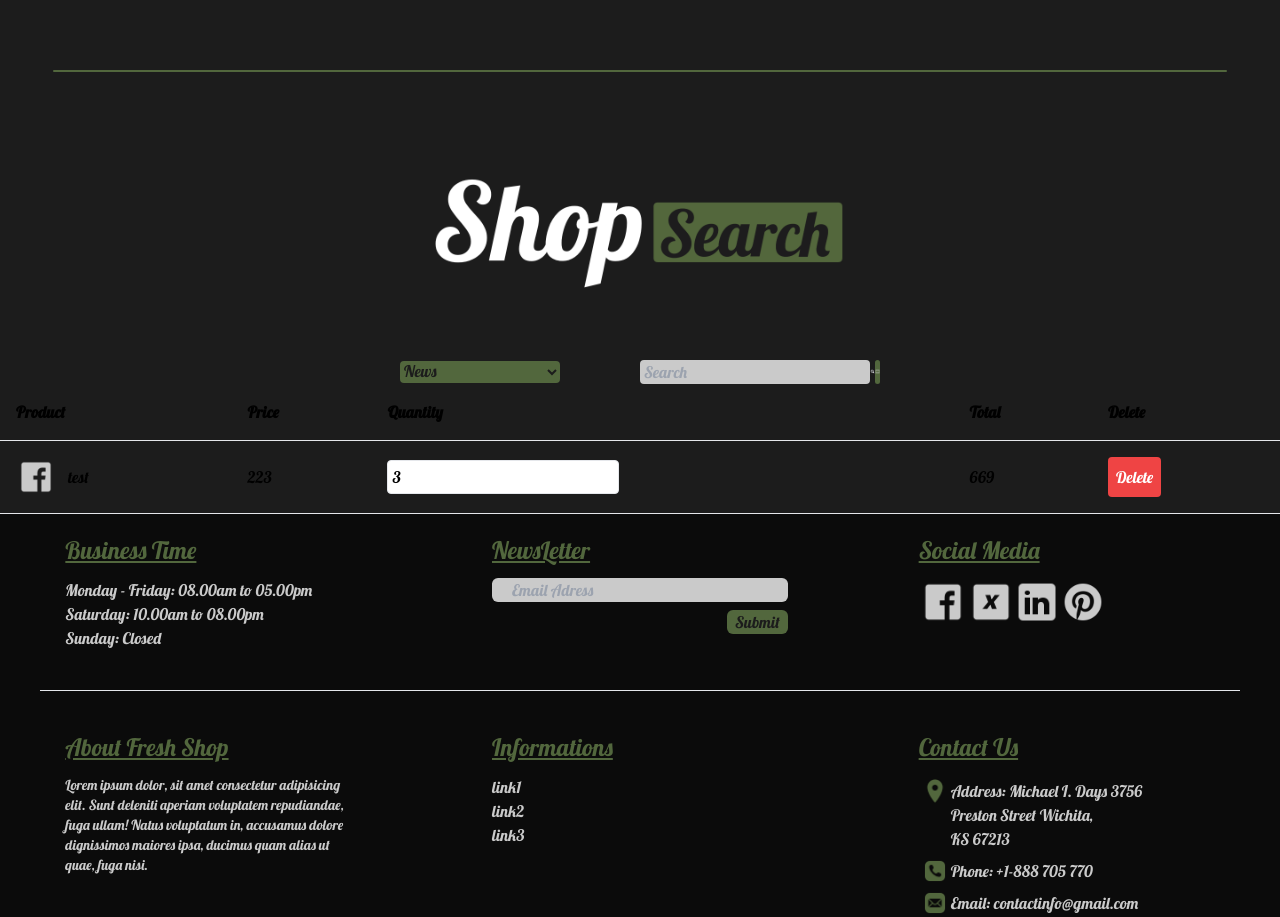
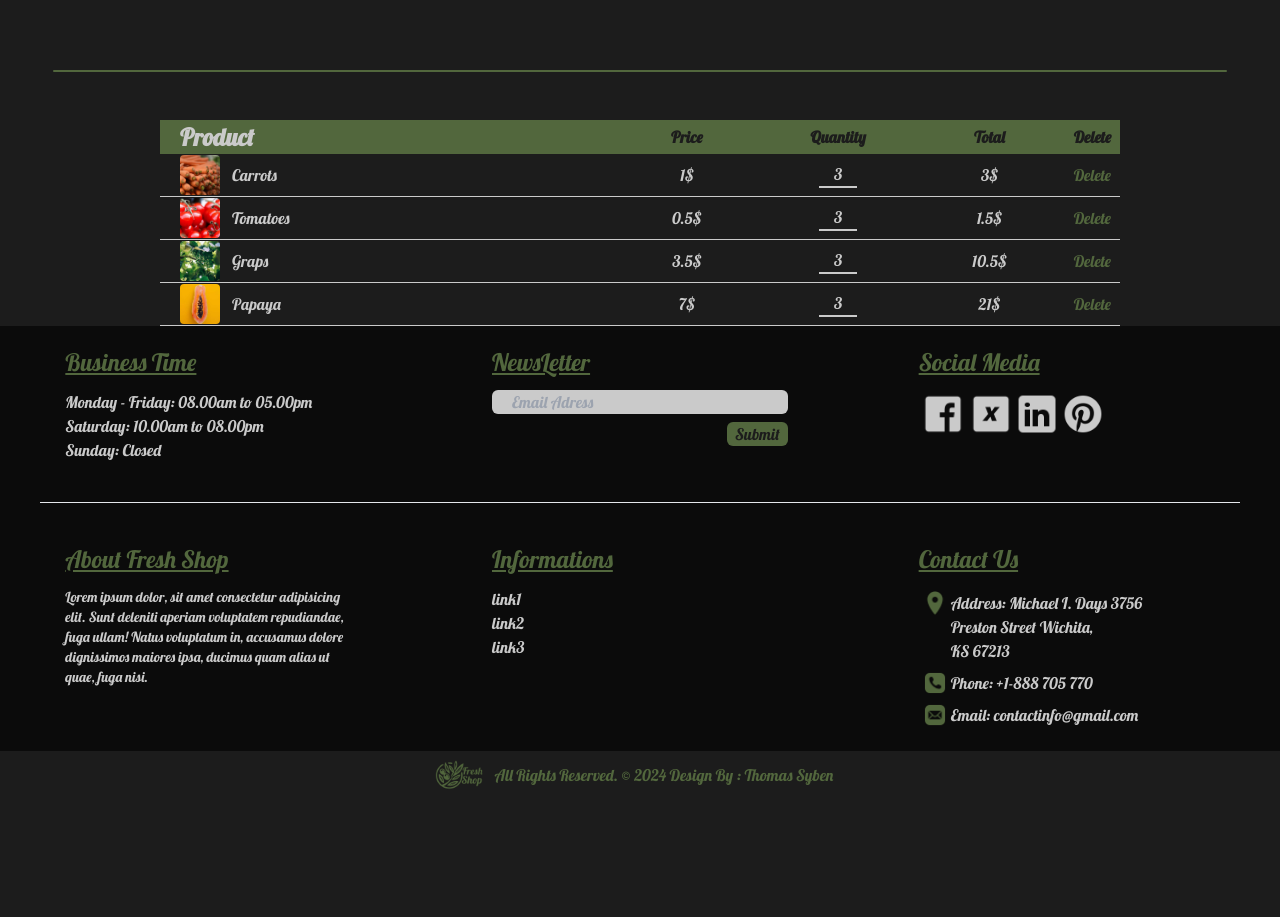
Before and after one commit to Harbingar/eShop, a React (Vite) app in the folder eShop/: page / in a window 1280 px wide. Shown: the part 2720-3637 px from the top of the page. After the commit the page ends 3519 px from the top, so only its background shows below. Built offline with nearby package versions, Linux system fonts and the light colour scheme.

Commit message:
add myCart table component

```diff
--- a/eShop/src/App.tsx
+++ b/eShop/src/App.tsx
@@ -22,7 +22,7 @@ function App() {
     <Hr/>
     <BlogSection/>
     <Hr/>
-    <ShopSearch/>
+    {/*<ShopSearch/> */}
     <ProductCart/>
     <Footer/>
     </>
--- a/eShop/src/component/productCart.tsx
+++ b/eShop/src/component/productCart.tsx
@@ -1,11 +1,15 @@
 import React, { useState } from 'react';
-import {Product} from '../interface/ProductInterface';
+import { Product } from '../interface/productInterface';
 
 const initialProducts: Product[] = [
-    { id: 1, title: 'test', imageUrl: './fb.png', price: 223, quantity: 3, },
+  { id: 1, title: 'Carrots', imageUrl: './img-pro-01.jpg', price: 1, quantity: 3 },
+  { id: 2, title: 'Tomatoes', imageUrl: './img-pro-02.jpg', price: 0.50, quantity: 3 },
+  { id: 3, title: 'Graps', imageUrl: './img-pro-03.jpg', price: 3.50, quantity: 3 },
+  { id: 4, title: 'Papaya', imageUrl: './img-pro-04.jpg', price: 7, quantity: 3 },
+
 ];
 
-const productCart: React.FC = () => {
+const ProductCart: React.FC = () => {
   const [products, setProducts] = useState<Product[]>(initialProducts);
 
   const handleQuantityChange = (id: number, quantity: number) => {
@@ -20,38 +24,40 @@ const productCart: React.FC = () => {
   };
 
   return (
-      <div className="overflow-x-auto">
-        <table className="min-w-full">
-          <thead className="border-b">
-            <tr>
-              <th className="text-left p-4">Product</th>
-              <th className="text-left p-4">Price</th>
-              <th className="text-left p-4">Quantity</th>
-              <th className="text-left p-4">Total</th>
-              <th className="text-left p-4">Delete</th>
+    <div className="flex justify-center">
+      <table className="w-3/4">
+        <thead className="bg-bestGreen rounded-lg">
+          <tr className="text-bestWhite">
+            <th className="w-1/2 text-2xl text-left pl-5">Product</th>
+            <th className="w-1/6 text-bestBlack">Price</th>
+            <th className="w-1/6 text-bestBlack">Quantity</th>
+            <th className="w-1/6 text-bestBlack">Total</th>
+            <th className="w-1/6 text-bestBlack">Delete</th>
           </tr>
         </thead>
-          <tbody>
+        <tbody className="text-bestWhite">
             {products.map(product => (
-              <tr key={product.id} className="border-b">
-                <td className="p-4 flex items-center">
-                  <img src={product.imageUrl} alt={product.title} className="h-10 w-10 mr-3" />
+            <tr key={product.id} className="mb-2 border-b border-bestWhite" style={{borderBottomWidth: '1px'}}>
+                <td className="w-1/2 px-5 flex items-center">
+                <img src={product.imageUrl} alt={product.title} className="h-10 w-10 mr-3 rounded" />
                 {product.title}
                 </td>
-                <td className="p-4">{product.price}</td>
-                <td className="p-4">
+                <td className="w-1/6 text-center">{product.price}$</td>
+                <td className="w-1/6">
+                    <div className="flex justify-center items-center">
                         <input
                         type="number"
                         value={product.quantity}
                         onChange={(e) => handleQuantityChange(product.id, parseInt(e.target.value))}
-                    className="border rounded p-1"
+                        className="bg-bestBlack w-1/4 border-b-2 border-bestWhite text-center no-arrows"
                         />
+                    </div>
                 </td>
-                <td className="p-4">{product.price * product.quantity}</td>
-                <td className="p-4">
+                <td className="text-center w-1/6">{product.price * product.quantity}$</td>
+                <td className="w-1/6">
                 <button
                     onClick={() => handleDelete(product.id)}
-                    className="bg-red-500 text-white p-2 rounded"
+                    className=" text-bestGreen hover:bg-bestGreen hover:text-bestBlack px-2 rounded"
                 >
                     Delete
                 </button>
@@ -64,4 +70,4 @@ const productCart: React.FC = () => {
   );
 };
 
-export default productCart;
+export default ProductCart;
--- a/eShop/src/index.css
+++ b/eShop/src/index.css
@@ -11,3 +11,12 @@ body{
 footer{
     background-color:#0B0B0B;
 }
+input[type='number']::-webkit-inner-spin-button,
+input[type='number']::-webkit-outer-spin-button {
+  -webkit-appearance: none;
+  margin: 0;
+}
+
+input[type='number'] {
+  -moz-appearance: textfield; /* Firefox */
+}
```
Lines whose indentation alone changed are shown as unchanged.
